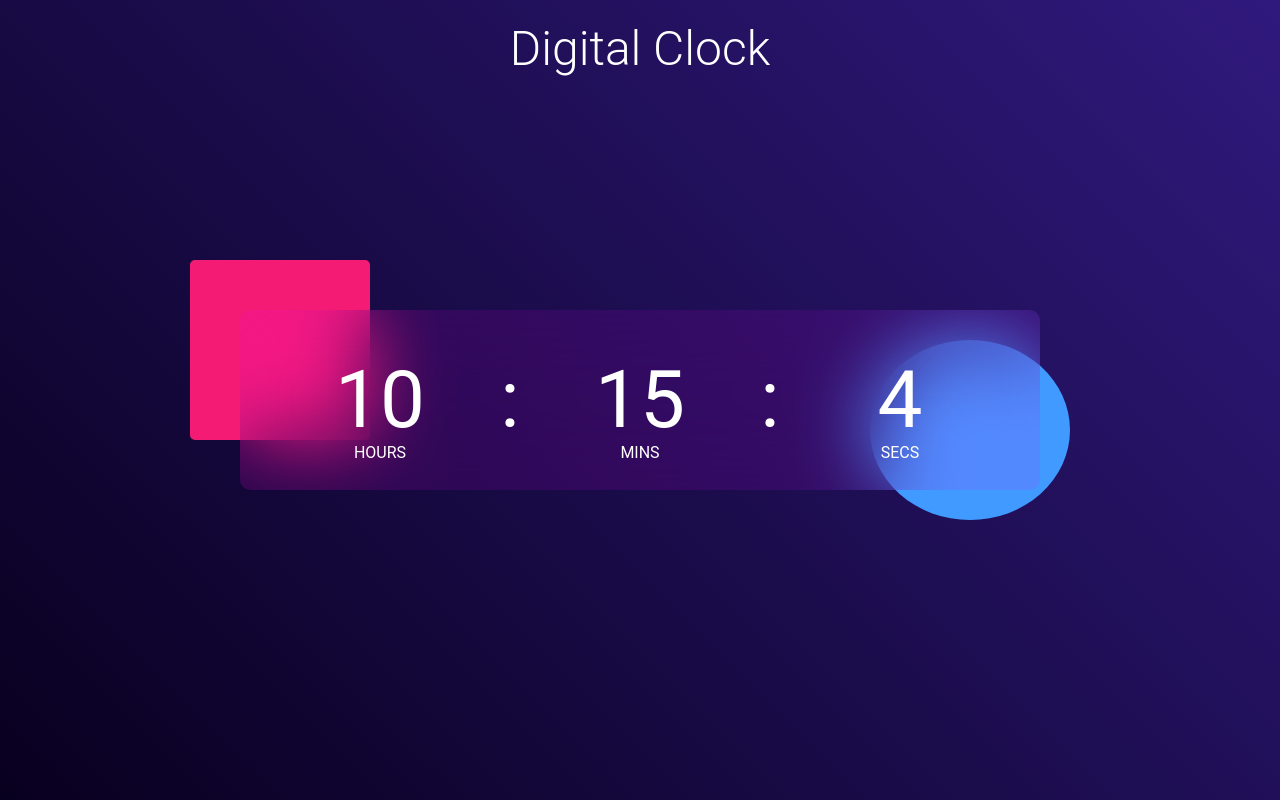
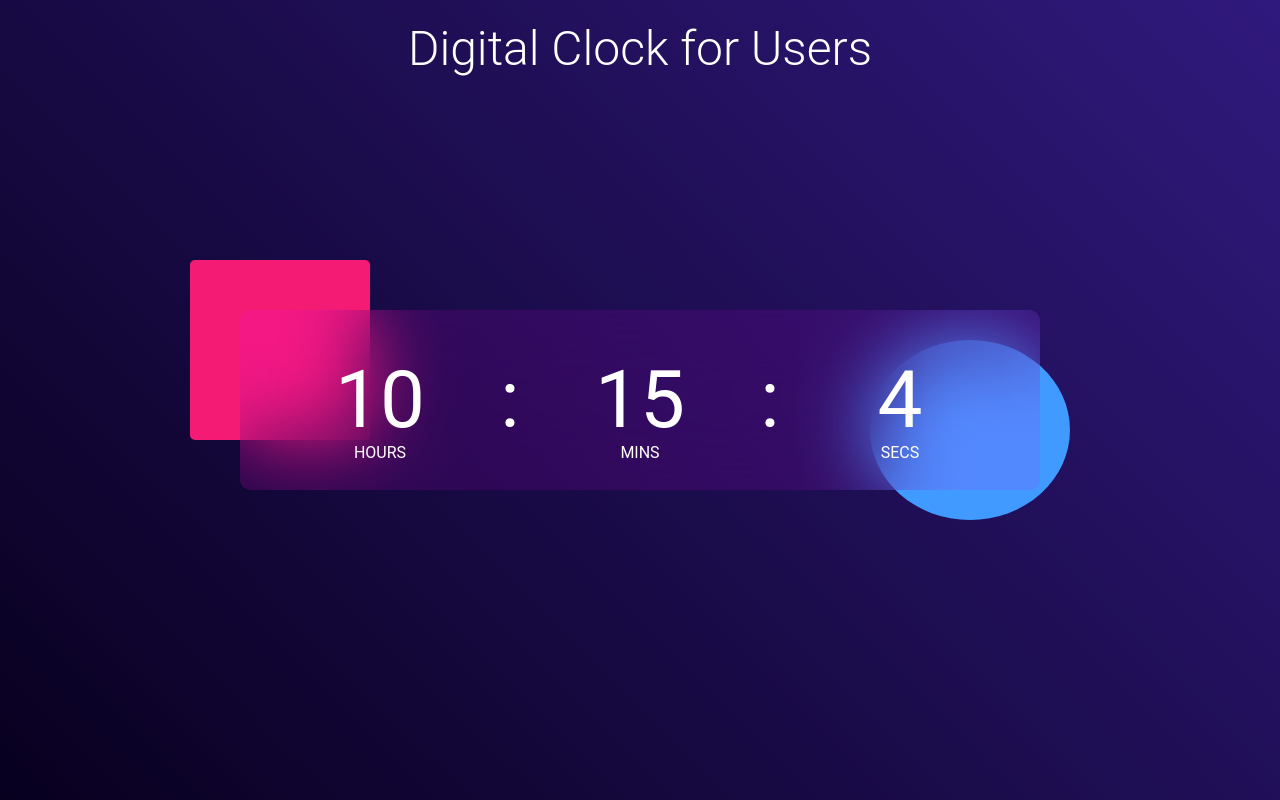
Before and after one commit to UMARSYED22/clock, a plain HTML site: page index.html in a window 1280 px wide. Drawn offline with Linux system fonts and the light colour scheme.

Commit message:
checking

```diff
--- a/index.html
+++ b/index.html
@@ -10,7 +10,7 @@
 <body>
     <div class="hero">
         <h1>
-            Digital Clock
+            Digital Clock for Users
         </h1>
         <div class="container">
             <div class="clock">
```
